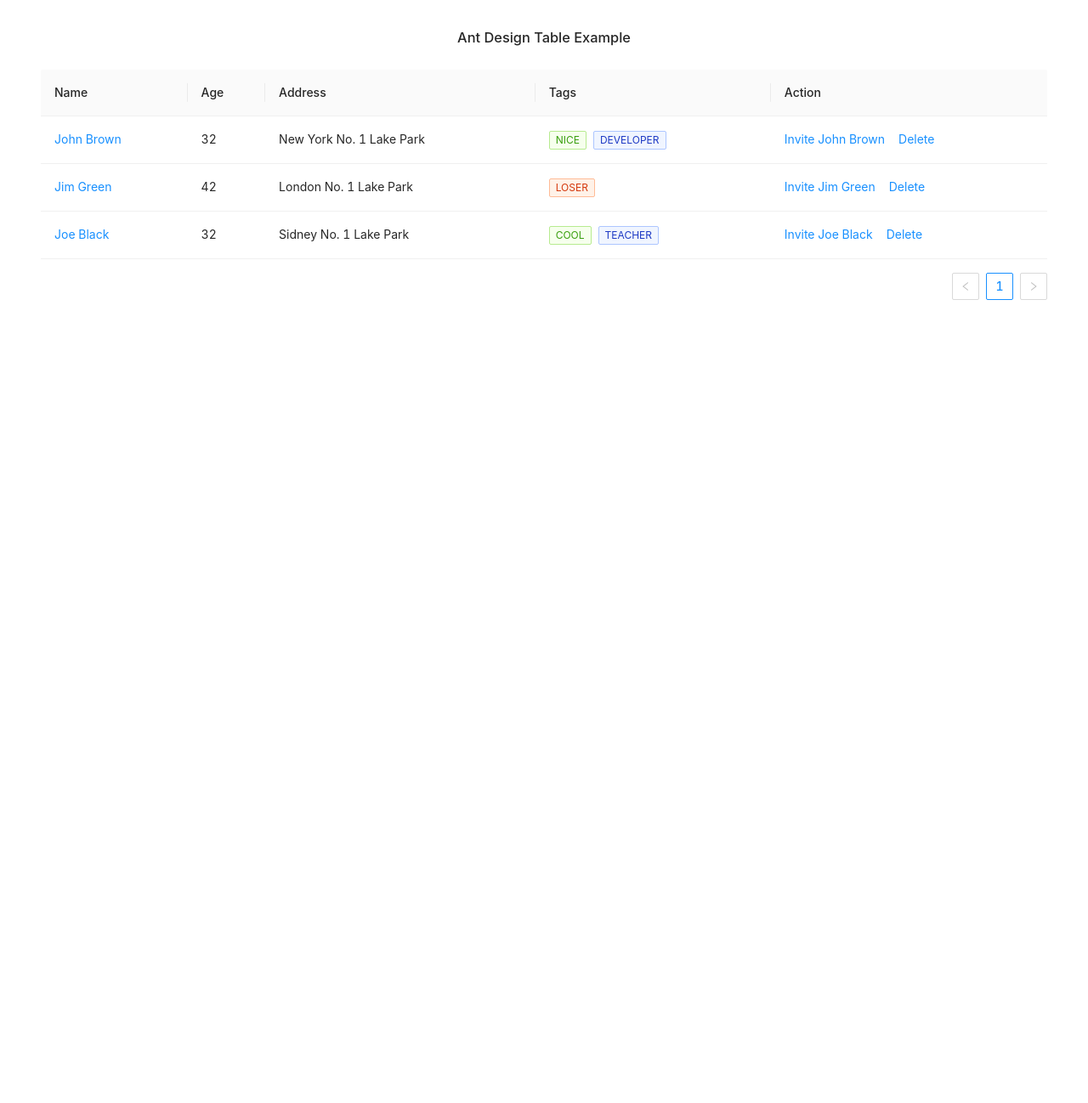
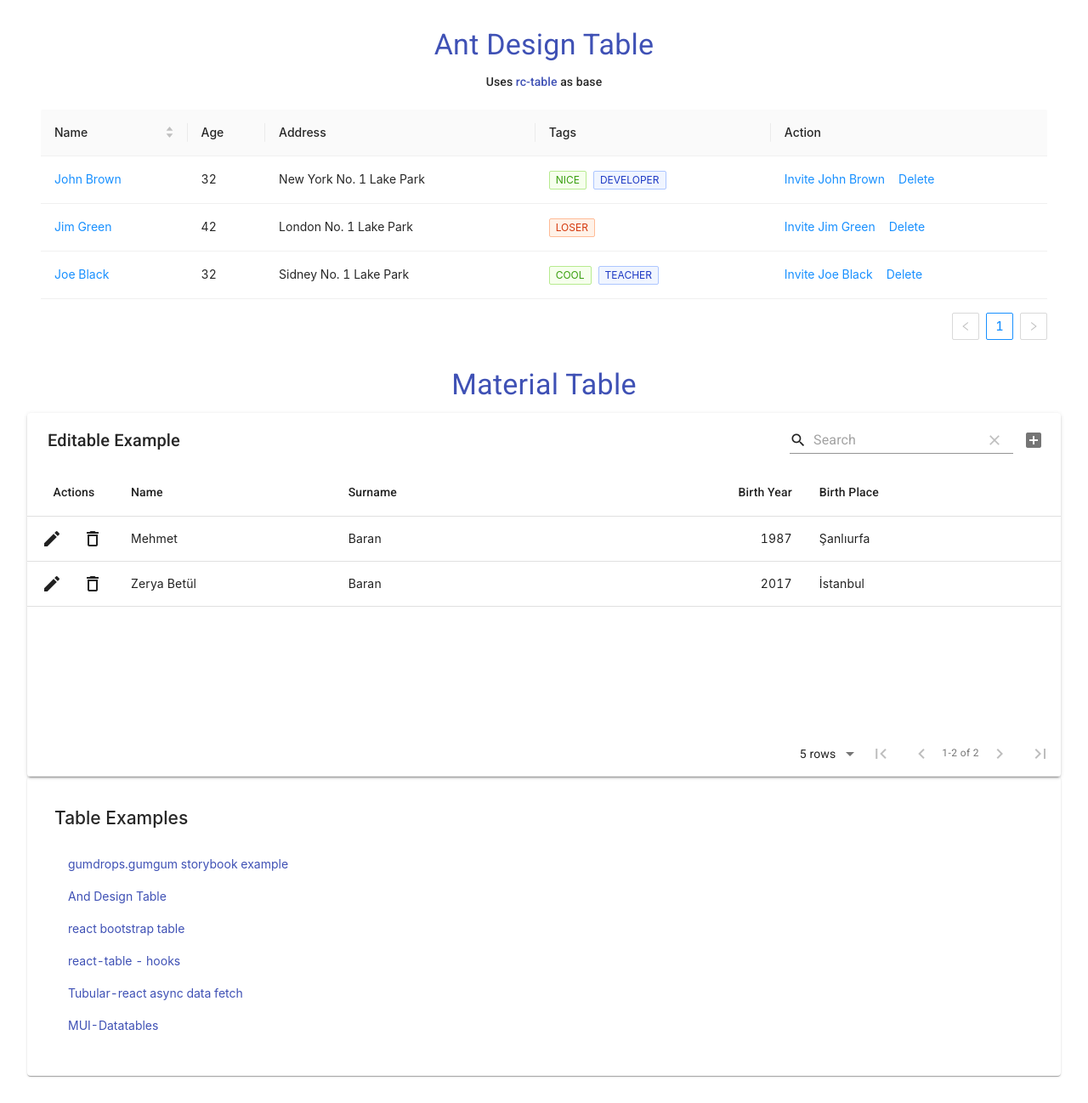
Before and after one commit to mrinalini-m/design-components, a React (Create React App) app: page / in a window 1280 px wide. Shown: the whole page at 85% size. Before the commit the page ends 800 px from the top, so only its background shows below. Built offline with nearby package versions, Linux system fonts and the light colour scheme.

Commit message:
Add Material Table and other stuff

```diff
--- a/package.json
+++ b/package.json
@@ -12,10 +12,11 @@
     "@types/react": "^16.9.44",
     "@types/react-dom": "^16.9.8",
     "antd": "^4.5.2",
-    "material-table": "^1.68.0",
+    "material-table": "^1.67.0",
     "react": "^16.13.1",
     "react-dom": "^16.13.1",
     "react-scripts": "3.4.1",
+    "react-table": "^7.5.0",
     "typescript": "^3.7.5"
   },
   "scripts": {
--- a/public/index.html
+++ b/public/index.html
@@ -18,6 +18,10 @@
     <link
       rel="stylesheet"
       href="https://fonts.googleapis.com/css?family=Roboto:300,400,500,700&display=swap"
+    />
+    <link
+      rel="stylesheet"
+      href="https://fonts.googleapis.com/icon?family=Material+Icons"
     />
     <!--
       Notice the use of %PUBLIC_URL% in the tags above.
--- a/src/App.tsx
+++ b/src/App.tsx
@@ -1,12 +1,29 @@
 import React from 'react'
-import Table from './components/Table'
+import { AntDTable, MaterialTable, Links } from './components/tables'
 import './App.css'
+import Typography from '@material-ui/core/Typography'
+import Link from '@material-ui/core/Link'
 
 function App() {
   return (
     <div className='App' style={{ padding: '2rem' }}>
-      <h3>Ant Design Table Example</h3>
-      <Table />
+      <Typography variant='h4' gutterBottom>
+        <Link href='https://ant.design/components/table/'>
+          Ant Design Table
+        </Link>
+      </Typography>
+      <Typography variant='subtitle2' gutterBottom>
+        Uses <Link href='https://www.npmjs.com/package/rc-table'>rc-table</Link>{' '}
+        as base
+      </Typography>
+      <AntDTable />
+      <Typography variant='h4' gutterBottom>
+        <Link href='https://github.com/mbrn/material-table'>
+          Material Table
+        </Link>
+      </Typography>
+      <MaterialTable />
+      <Links />
     </div>
   )
 }
--- a/src/components/Table.tsx
+++ b/src/components/tables/AntDTable.tsx
@@ -1,20 +1,25 @@
 import { Table, Tag, Space } from 'antd'
+import { ColumnsType } from 'antd/es/table'
+
 import React from 'react'
 
-export interface ColumnType<RecordType> {
-  dataIndex?: string
-  key: React.Key
-  title?: React.ReactNode
-  render?: (value: any, record: RecordType, index: number) => React.ReactNode
+interface User {
+  key: string
+  name: string
+  age: number
+  address: string
+  tags: string[]
 }
 
-const TableExample = () => {
-  const columns: Array<ColumnType<Record<string, any>>> = [
+const AntDTable = () => {
+  const columns: ColumnsType<User> = [
     {
       title: 'Name',
       dataIndex: 'name',
       key: 'name',
-      render: (text: string) => <a>{text}</a>,
+      render: (text: string) => <a href='/'>{text}</a>,
+      sorter: (a, b) => a.name.length - b.name.length,
+      sortDirections: ['descend', 'ascend'],
     },
     {
       title: 'Age',
@@ -51,8 +56,8 @@
       key: 'action',
       render: (text: string, record: { [propName: string]: any }) => (
         <Space size='middle'>
-          <a>Invite {record.name}</a>
-          <a>Delete</a>
+          <a href='/'>Invite {record.name}</a>
+          <a href='/'>Delete</a>
         </Space>
       ),
     },
@@ -86,4 +91,5 @@
     <Table style={{ padding: '1rem' }} columns={columns} dataSource={data} />
   )
 }
-export default TableExample
+
+export default AntDTable
--- /dev/null
+++ b/src/components/tables/Links.tsx
@@ -0,0 +1,44 @@
+import React from 'react'
+import { Link, Card, List, ListItem } from '@material-ui/core'
+
+const Links = () => {
+  return (
+    <Card style={{ textAlign: 'left', padding: '2rem' }}>
+      <h2 id='table-examples'>Table Examples</h2>
+      <List>
+        <ListItem>
+          <Link href='https://gumdrops.gumgum.com/?path=/docs/mListecules-table--default'>
+            gumdrops.gumgum storybook example
+          </Link>
+        </ListItem>
+        <ListItem>
+          <Link href='https://ant.design/components/table/'>
+            And Design Table
+          </Link>
+        </ListItem>
+        <ListItem>
+          <Link href='https://react-bootstrap-table.github.io/react-bootstrap-table2/storybook/'>
+            react bootstrap table
+          </Link>
+        </ListItem>
+        <ListItem>
+          <Link href='https://react-table.tanstack.com/docs/examples/basic'>
+            react-table - hooks
+          </Link>
+        </ListItem>
+        <ListItem>
+          <Link href='https://github.com/unosquare/tubular-react#datagrid'>
+            Tubular-react async data fetch
+          </Link>
+        </ListItem>
+        <ListItem>
+          <Link href='https://github.com/gregnb/mui-datatables#usage'>
+            MUI-Datatables
+          </Link>
+        </ListItem>
+      </List>
+    </Card>
+  )
+}
+
+export default Links
--- /dev/null
+++ b/src/components/tables/MaterialTable.tsx
@@ -0,0 +1,83 @@
+import React from 'react'
+import MaterialTable, { Column } from 'material-table'
+
+interface Row {
+  name: string
+  surname: string
+  birthYear: number
+  birthCity: number
+}
+
+interface TableState {
+  columns: Array<Column<Row>>
+  data: Row[]
+}
+
+export default function MaterialTableDemo() {
+  const [state, setState] = React.useState<TableState>({
+    columns: [
+      { title: 'Name', field: 'name' },
+      { title: 'Surname', field: 'surname' },
+      { title: 'Birth Year', field: 'birthYear', type: 'numeric' },
+      {
+        title: 'Birth Place',
+        field: 'birthCity',
+        lookup: { 34: 'İstanbul', 63: 'Şanlıurfa' },
+      },
+    ],
+    data: [
+      { name: 'Mehmet', surname: 'Baran', birthYear: 1987, birthCity: 63 },
+      {
+        name: 'Zerya Betül',
+        surname: 'Baran',
+        birthYear: 2017,
+        birthCity: 34,
+      },
+    ],
+  })
+
+  return (
+    <MaterialTable
+      title='Editable Example'
+      columns={state.columns}
+      data={state.data}
+      editable={{
+        onRowAdd: (newData) =>
+          new Promise((resolve) => {
+            setTimeout(() => {
+              resolve()
+              setState((prevState) => {
+                const data = [...prevState.data]
+                data.push(newData)
+                return { ...prevState, data }
+              })
+            }, 600)
+          }),
+        onRowUpdate: (newData, oldData) =>
+          new Promise((resolve) => {
+            setTimeout(() => {
+              resolve()
+              if (oldData) {
+                setState((prevState) => {
+                  const data = [...prevState.data]
+                  data[data.indexOf(oldData)] = newData
+                  return { ...prevState, data }
+                })
+              }
+            }, 600)
+          }),
+        onRowDelete: (oldData) =>
+          new Promise((resolve) => {
+            setTimeout(() => {
+              resolve()
+              setState((prevState) => {
+                const data = [...prevState.data]
+                data.splice(data.indexOf(oldData), 1)
+                return { ...prevState, data }
+              })
+            }, 600)
+          }),
+      }}
+    />
+  )
+}
--- /dev/null
+++ b/src/components/tables/index.js
@@ -0,0 +1,3 @@
+export { default as AntDTable } from './AntDTable'
+export { default as MaterialTable } from './MaterialTable'
+export { default as Links } from './Links'
```
Also changed, not shown: 1 other file (tests, documents, lock files or other folders).
